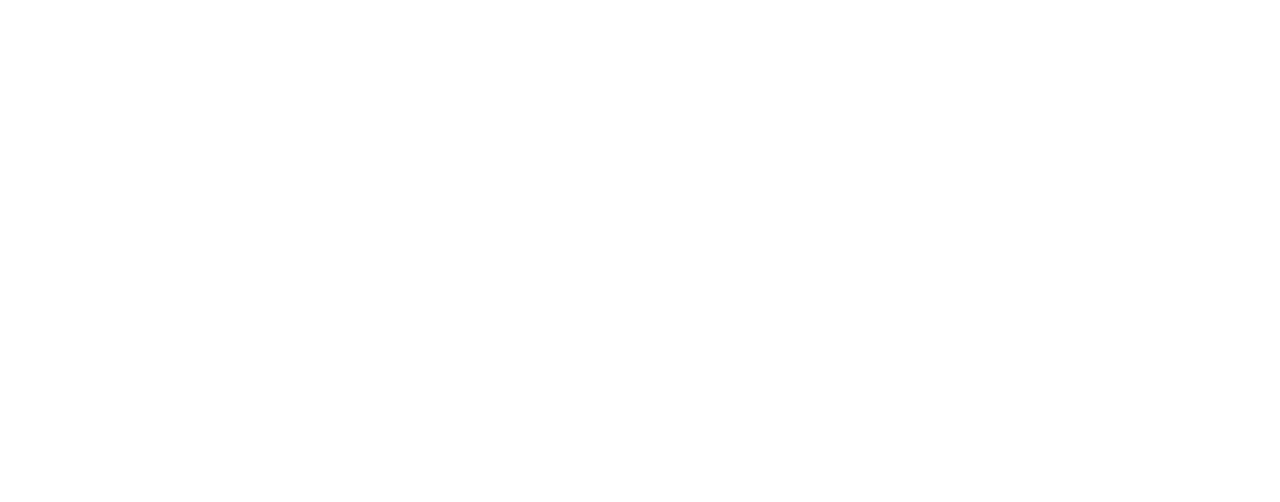
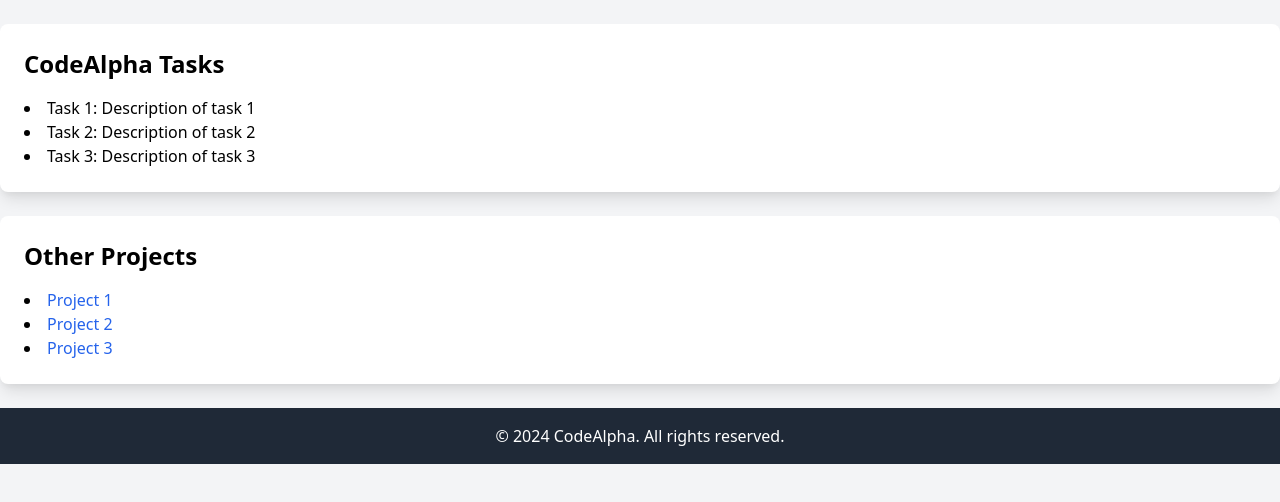
Before and after one commit to abdullahtahir-me/codealpha-tasks, a plain HTML site: page index.html in a window 1280 px wide. Drawn offline with nearby package versions, Linux system fonts and the light colour scheme.

Commit message:
code for the basic

```diff
--- a/index.html
+++ b/index.html
@@ -4,9 +4,35 @@
     <meta charset="UTF-8">
     <meta name="viewport" content="width=device-width, initial-scale=1.0">
     <title>CodeAlpha Tasks</title>
-    <link rel="stylesheet" href="style.css">
+    <link href="https://cdn.jsdelivr.net/npm/tailwindcss@2.2.19/dist/tailwind.min.css" rel="stylesheet">
 </head>
-<body>
+<body class="bg-gray-100">
+
+    <div class="container mx-auto mt-6">
+        <div class="bg-white p-6 rounded-lg shadow-lg">
+            <h2 class="text-2xl font-semibold">CodeAlpha Tasks</h2>
+            <ul id="tasks" class="list-disc list-inside mt-4">
+                <li>Task 1: Description of task 1</li>
+                <li>Task 2: Description of task 2</li>
+                <li>Task 3: Description of task 3</li>
+            </ul>
+        </div>
+
+        <div class="bg-white p-6 rounded-lg shadow-lg mt-6">
+            <h2 class="text-2xl font-semibold">Other Projects</h2>
+            <ul id="projects" class="list-disc list-inside mt-4">
+                <li><a href="project1/index.html" class="text-blue-600 hover:underline">Project 1</a></li>
+                <li><a href="project2/index.html" class="text-blue-600 hover:underline">Project 2</a></li>
+                <li><a href="project3/index.html" class="text-blue-600 hover:underline">Project 3</a></li>
+            </ul>
+        </div>
+    </div>
+
+    <footer class="bg-gray-800 text-white py-4 mt-6">
+        <div class="container mx-auto text-center">
+            <p>&copy; 2024 CodeAlpha. All rights reserved.</p>
+        </div>
+    </footer>
 
 </body>
 </html>
```
